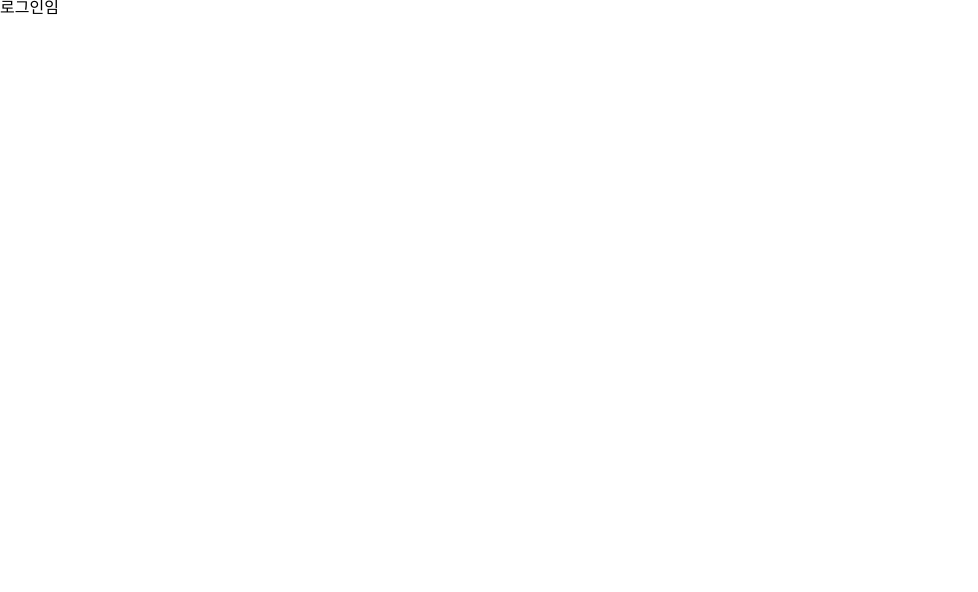
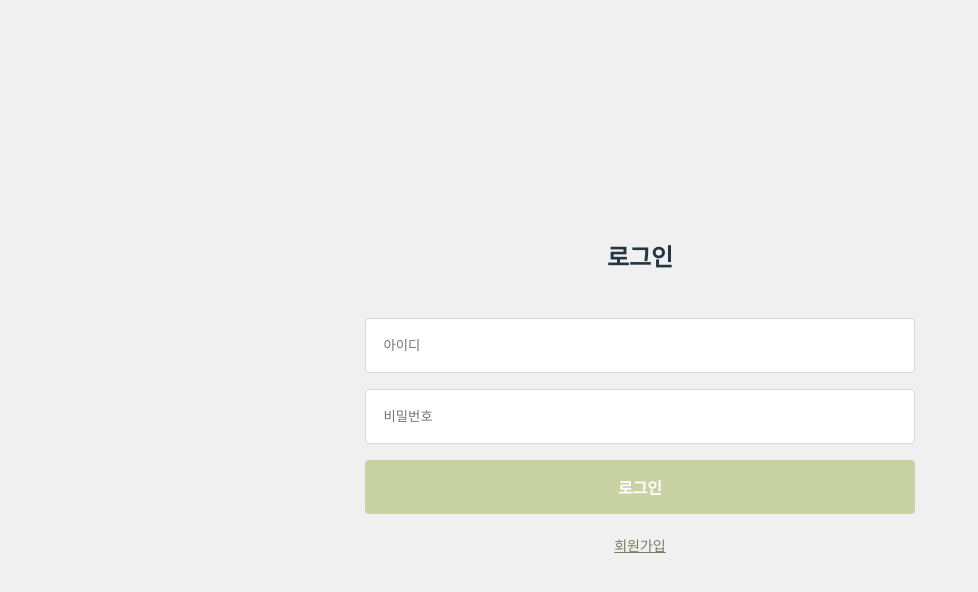
Before and after one commit to AND-SOPT-WEB/GaHyeonKim, a React (Vite) app in the folder week4/assignment/: page /login in a window 1280 px wide. Shown: the top 592 px of the page, without its empty margins (0-978 px from the left). Built offline with nearby package versions, Linux system fonts and the light colour scheme.

Commit message:
feat: 로그인 페이지 퍼블리싱

```diff
--- /dev/null
+++ b/week4/assignment/src/components/Input.tsx
@@ -0,0 +1,72 @@
+import { HTMLAttributes } from "react";
+import styled from "@emotion/styled";
+import { Theme } from "../styles/theme";
+
+export interface InputProps extends HTMLAttributes<HTMLInputElement> {
+  type: string;
+  value: string | number;
+  name: string;
+  placeholder?: string;
+  errorMessage?: string;
+  isValid: boolean;
+  onChange: (e: React.ChangeEvent<HTMLInputElement>) => void;
+}
+
+const Input = ({
+  type,
+  value,
+  name,
+  placeholder,
+  errorMessage,
+  isValid,
+  onChange,
+}: InputProps) => {
+
+  return (
+    <InputContainer>
+      <InputLayout>
+        <StyledInput
+          placeholder={placeholder}
+          type={type}
+          value={value}
+          id={name}
+          name={name}
+          onChange={onChange}
+        />
+      </InputLayout>
+      {!isValid && errorMessage && (
+        <ErrorMessage>{errorMessage}</ErrorMessage>
+      )}
+    </InputContainer>
+  );
+};
+
+export default Input;
+
+
+const InputContainer = styled.div`
+  display: flex;
+  flex-direction: column;
+  gap: 0.7rem;
+`;
+
+const InputLayout = styled.div`
+  display: flex;
+  flex-direction: column;
+  gap: 1.6rem;
+`;
+
+const ErrorMessage = styled.div`
+  color: ${Theme.colors.error};
+`;
+
+const StyledInput = styled.input`
+  padding: 0.4rem 1.1rem;
+  height: 40px;
+  border: 1px solid ${Theme.colors.border};
+  border-radius: 4px;
+
+  &:focus {
+    outline: none;
+  }
+`;
--- a/week4/assignment/src/pages/login/Login.tsx
+++ b/week4/assignment/src/pages/login/Login.tsx
@@ -1,9 +1,108 @@
+import { useState } from "react";
+import styled from "@emotion/styled";
+import Input from "../../components/Input";
+import { Theme } from "../../styles/theme";
+
 const Login = () => {
+  const [loginData, setloginData] = useState({
+    id: "",
+    password: "",
+  });
+
+  const [isValid, setIsValid] = useState({
+    id: true,
+    password: true,
+  });
+
+  const handleChange = (e: React.ChangeEvent<HTMLInputElement>) => {
+    const { name, value } = e.target;
+    setloginData((prevData) => ({ ...prevData, [name]: value }));
+  };
+
+  const handleSubmit = (e: React.FormEvent) => {
+    e.preventDefault();
+
+    alert(`아이디: ${loginData.id}\n비밀번호: ${loginData.password}`);
+  };
+
   return (
-    <>
-      <div>로그인임</div>
-    </>
-  )
-}
+    <LoginContainer>
+      <LoginForm onSubmit={handleSubmit}>
+        <Title>로그인</Title>
+        <Input
+          placeholder="아이디"
+          type="text"
+          name="id"
+          value={loginData.id}
+          isValid={isValid.id}
+          errorMessage="아이디를 입력해 주세요."
+          onChange={handleChange}
+        />
+        <Input
+          placeholder="비밀번호"
+          type="password"
+          name="password"
+          value={loginData.password}
+          isValid={isValid.password}
+          errorMessage="비밀번호를 입력해 주세요."
+          onChange={handleChange}
+        />
+        <LoginButton type="submit">로그인</LoginButton>
+        <SignUpLink href="/signup">회원가입</SignUpLink>
+      </LoginForm>
+    </LoginContainer>
+  );
+};
 
 export default Login;
+
+
+const LoginContainer = styled.div`
+  display: flex;
+  justify-content: center;
+  align-items: center;
+  height: 100vh;
+  background-color: ${Theme.colors.background};
+`;
+
+const LoginForm = styled.form`
+  display: flex;
+  flex-direction: column;
+  width: 50%;
+  max-width: 550px;
+  gap: 1rem;
+`;
+
+const Title = styled.h2`
+  color: ${Theme.colors.darkGreen};
+  font-weight: 700;
+  font-size: 1.5rem;
+  text-align: center;
+  padding-bottom: 2rem;
+`;
+
+const LoginButton = styled.button`
+  width: 100%;
+  height: 54px;
+  padding: 0.4rem 1.1rem;
+  border: none;
+  border-radius: 4px;
+  background-color: ${Theme.colors.primary};
+  color: white;
+  font-weight: 600;
+  font-size: 1rem;
+  cursor: pointer;
+
+  &:hover {
+    background-color: ${Theme.colors.primaryDark};
+  }
+`;
+
+const SignUpLink = styled.a`
+  font-size: 0.875rem;
+  color: ${Theme.colors.primaryDark};
+  margin-top: 0.6rem;
+  text-decoration: underline;
+  text-align: center;
+  cursor: pointer;
+`;
```
Also changed, not shown: week4/assignment/src/pages/Home.tsx (deleted, +0 -11 lines).
